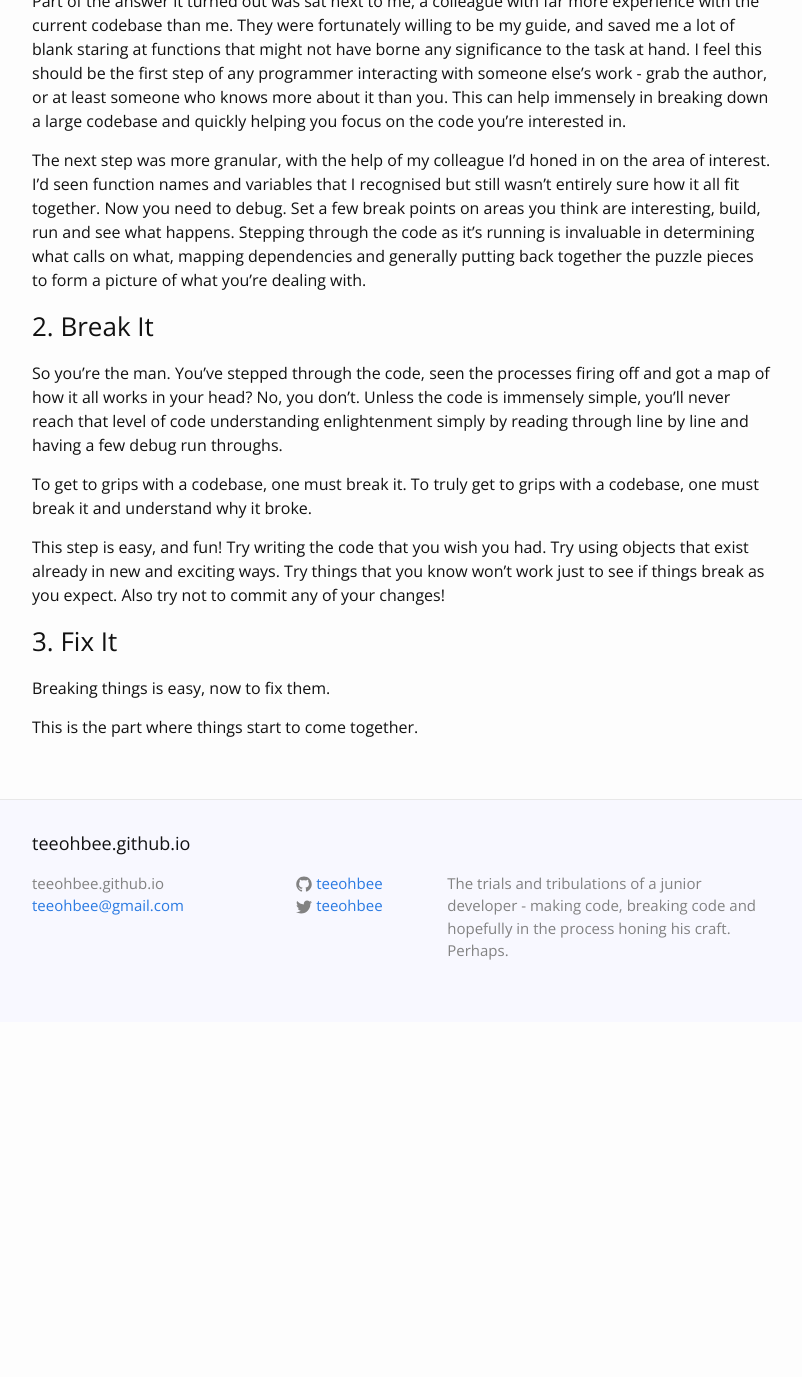
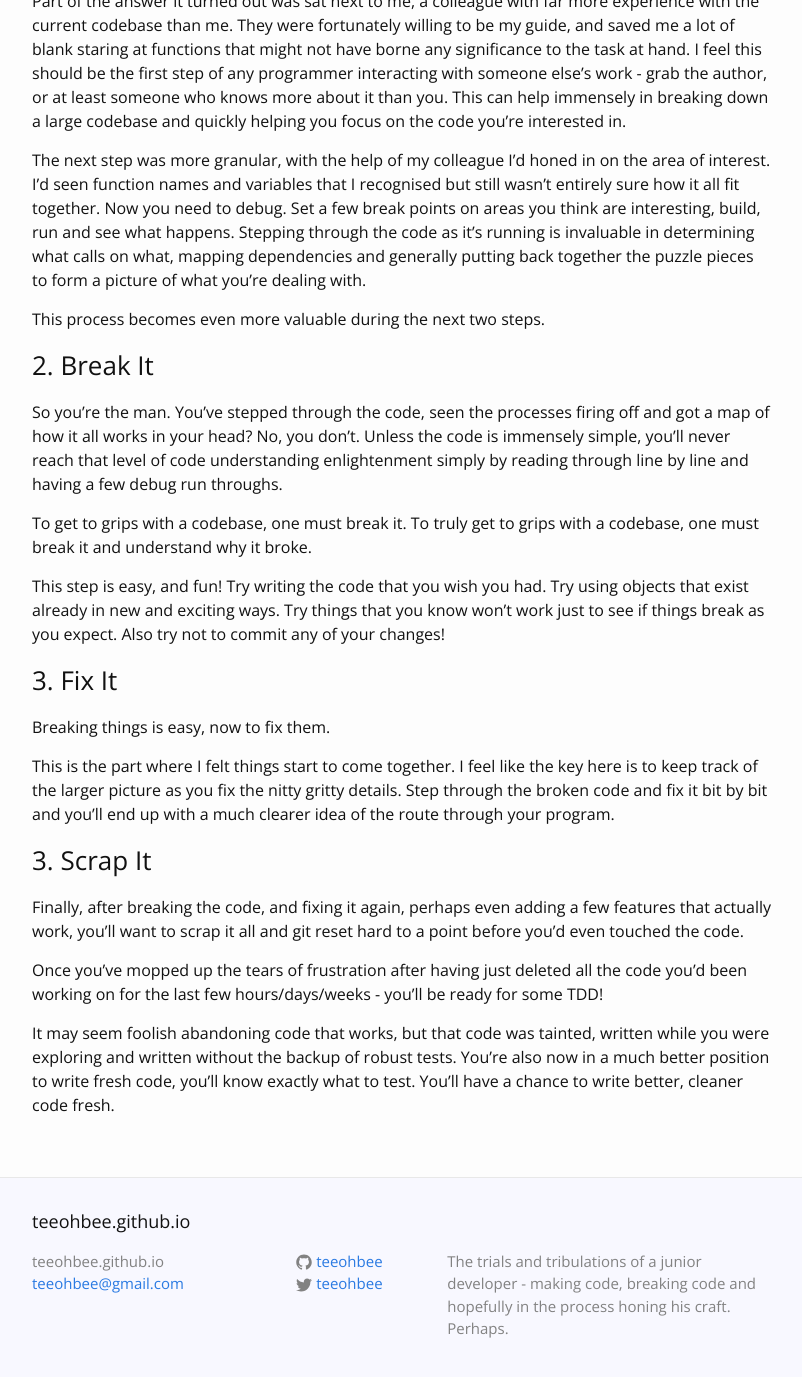
Before and after one commit to Teeohbee/Teeohbee.github.io, a Jekyll site: the page built from _posts/2016-02-18-My-First-Ticket.md, in a window 1280 px wide and 1400 px high, scrolled down 1071 px. Shown: the top 1377 px of the window, without its empty margins (238-1040 px from the left). Built offline with Jekyll 4.4.1, drawn with Linux system fonts in a browser that asks for light colours; before the commit the page ends 2093 px from its top, so only the background shows below that; some of the changed text lies outside the part shown.

Commit message:
Update to ticket blog

```diff
--- a/_posts/2016-02-18-My-First-Ticket.md
+++ b/_posts/2016-02-18-My-First-Ticket.md
@@ -22,7 +22,7 @@ My coding education and practice so far at this point had excluded one vital par
 1. Understand What It Does
 2. Break It
 3. Fix It
-4. Start Making Changes (Commit Often)
+4. Scrap It
 
 ### 1. Understand What It Does
 This is easier said than done and was probably the hardest step for me. It felt a little like gazing up at a gargantuan oppressive skyscraper, before stepping inside to find a maze of corridors and rooms with little direction. Where to even begin?
@@ -30,6 +30,8 @@ This is easier said than done and was probably the hardest step for me. It felt
 Part of the answer it turned out was sat next to me, a colleague with far more experience with the current codebase than me. They were fortunately willing to be my guide, and saved me a lot of blank staring at functions that might not have borne any significance to the task at hand. I feel this should be the first step of any programmer interacting with someone else's work - grab the author, or at least someone who knows more about it than you. This can help immensely in breaking down a large codebase and quickly helping you focus on the code you're interested in.
 
 The next step was more granular, with the help of my colleague I'd honed in on the area of interest. I'd seen function names and variables that I recognised but still wasn't entirely sure how it all fit together. Now you need to debug. Set a few break points on areas you think are interesting, build, run and see what happens. Stepping through the code as it's running is invaluable in determining what calls on what, mapping dependencies and generally putting back together the puzzle pieces to form a picture of what you're dealing with.
+
+This process becomes even more valuable during the next two steps.
 
 ### 2. Break It
 So you're the man. You've stepped through the code, seen the processes firing off and got a map of how it all works in your head? No, you don't. Unless the code is immensely simple, you'll never reach that level of code understanding enlightenment simply by reading through line by line and having a few debug run throughs.
@@ -41,4 +43,11 @@ This step is easy, and fun! Try writing the code that you wish you had. Try usin
 ### 3. Fix It
 Breaking things is easy, now to fix them.
 
-This is the part where things start to come together.
+This is the part where I felt things start to come together. I feel like the key here is to keep track of the larger picture as you fix the nitty gritty details. Step through the broken code and fix it bit by bit and you'll end up with a much clearer idea of the route through your program.
+
+### 3. Scrap It
+Finally, after breaking the code, and fixing it again, perhaps even adding a few features that actually work, you'll want to scrap it all and git reset hard to a point before you'd even touched the code.
+
+Once you've mopped up the tears of frustration after having just deleted all the code you'd been working on for the last few hours/days/weeks - you'll be ready for some TDD!
+
+It may seem foolish abandoning code that works, but that code was tainted, written while you were exploring and written without the backup of robust tests. You're also now in a much better position to write fresh code, you'll know exactly what to test. You'll have a chance to write better, cleaner code fresh.
```
